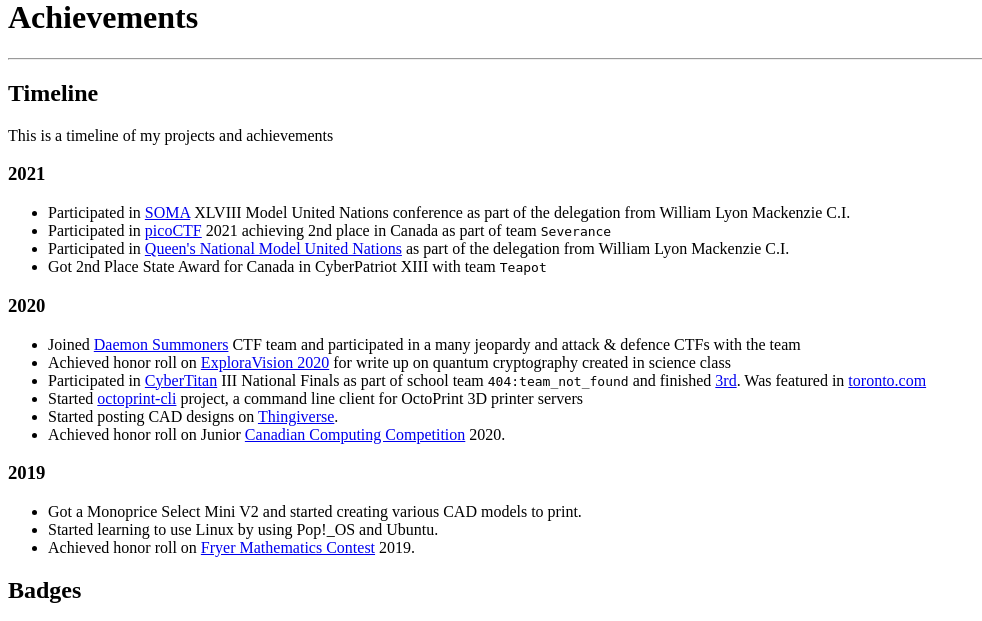
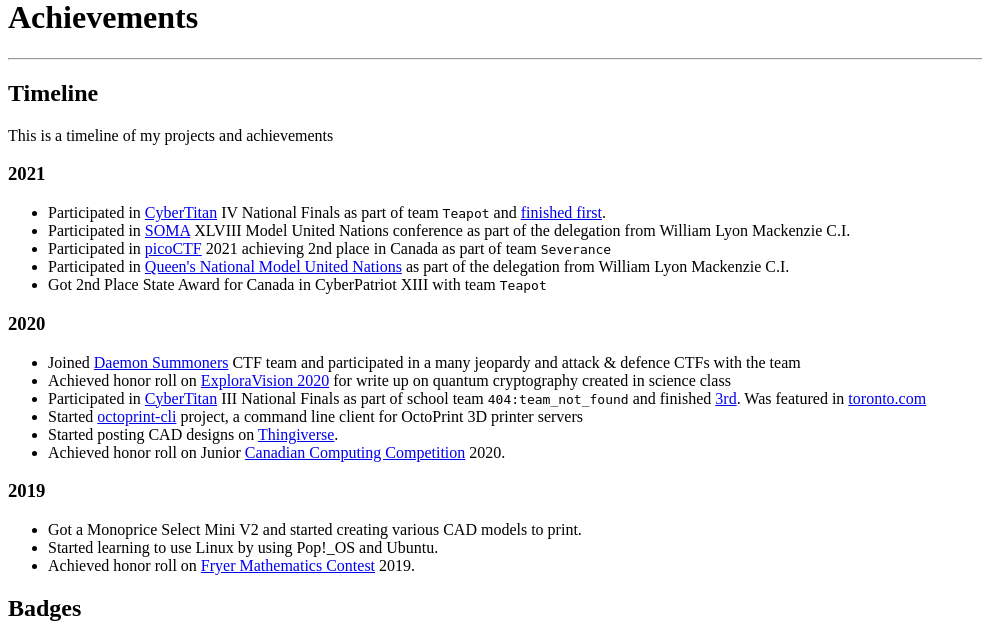
Before and after one commit to UserBlackBox/blog-site, a Flask app: template templates/timeline.html in a window 1280 px wide. Shown: the part 110-731 px from the top of the page, without its empty margins (0-982 px from the left). Run offline with Flask 2, Linux system fonts and the light colour scheme; the template is opened without the code that fills it, so the values that code supplies are empty; some libraries are stand-ins or nearby versions; some web fonts are replaced.

Commit message:
update timeline.html

```diff
--- a/templates/mobile/timeline.html
+++ b/templates/mobile/timeline.html
@@ -38,6 +38,7 @@
             <p>This is a timeline of my projects and achievements</p>
             <h3>2021</h3>
             <ul>
+                <li>Participated in <a href="https://cybertitan.ca">CyberTitan</a> IV National Finals as part of team <code>Teapot</code> and <a href="https://www.ictc-ctic.ca/team-teapot-north-york-ontario-wins-cybertitan-iv-national-finals-may-19-2021/">finished first</a>.</li>
                 <li>Participated in <a href="http://www.soma.on.ca/">SOMA</a> XLVIII Model United Nations conference as part of the delegation from William Lyon Mackenzie C.I.</li>
                 <li>Participated in <a href="https://picoctf.org/">picoCTF</a> 2021 achieving 2nd place in Canada as part of team <code>Severance</code></li>
                 <li>Participated in <a href="https://www.qnmun.org/">Queen's National Model United Nations</a> as part of the delegation from William Lyon Mackenzie C.I.</li>
--- a/templates/timeline.html
+++ b/templates/timeline.html
@@ -43,6 +43,7 @@
             <p>This is a timeline of my projects and achievements</p>
             <h3>2021</h3>
             <ul>
+                <li>Participated in <a href="https://cybertitan.ca">CyberTitan</a> IV National Finals as part of team <code>Teapot</code> and <a href="https://www.ictc-ctic.ca/team-teapot-north-york-ontario-wins-cybertitan-iv-national-finals-may-19-2021/">finished first</a>.</li>
                 <li>Participated in <a href="http://www.soma.on.ca/">SOMA</a> XLVIII Model United Nations conference as part of the delegation from William Lyon Mackenzie C.I.</li>
                 <li>Participated in <a href="https://picoctf.org/">picoCTF</a> 2021 achieving 2nd place in Canada as part of team <code>Severance</code></li>
                 <li>Participated in <a href="https://www.qnmun.org/">Queen's National Model United Nations</a> as part of the delegation from William Lyon Mackenzie C.I.</li>
```
